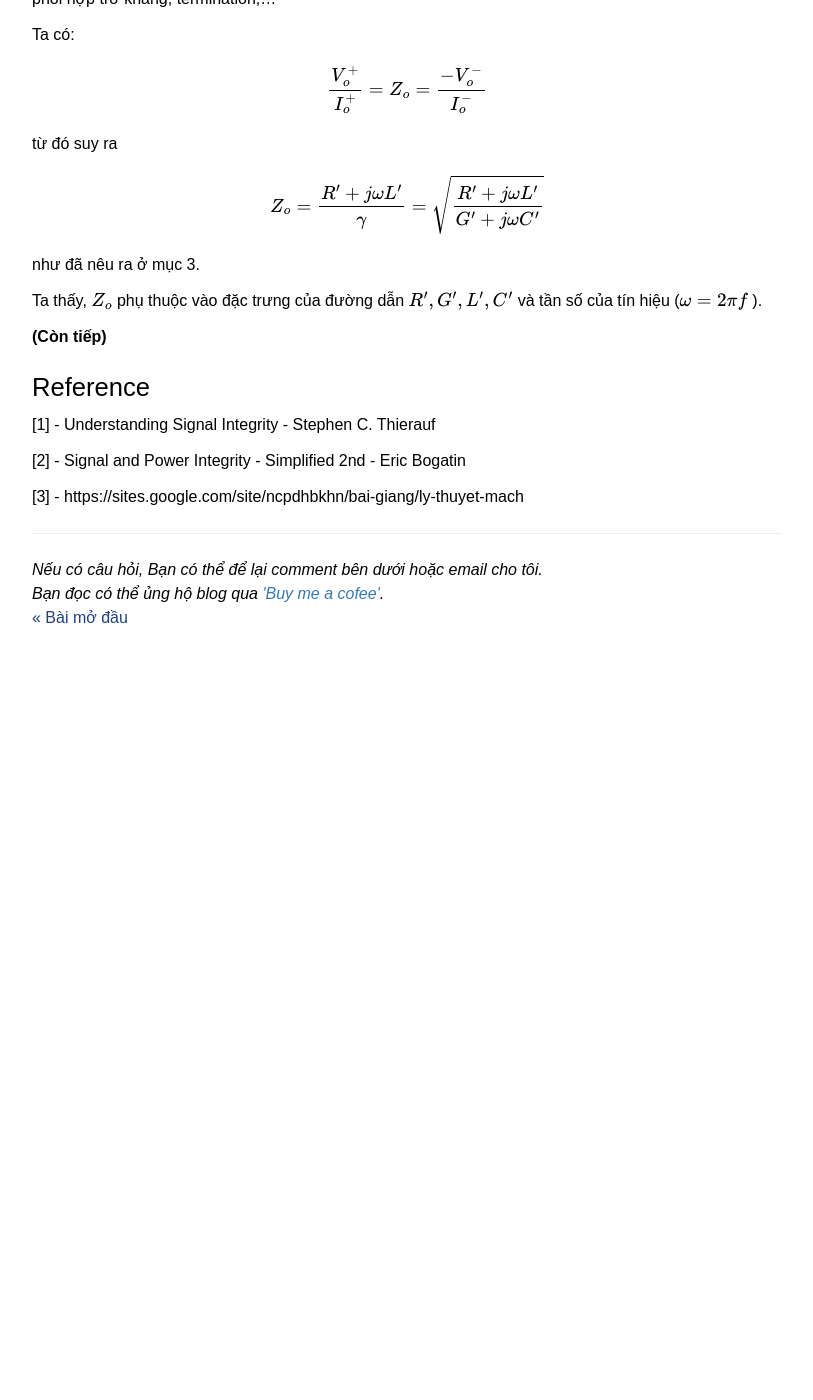
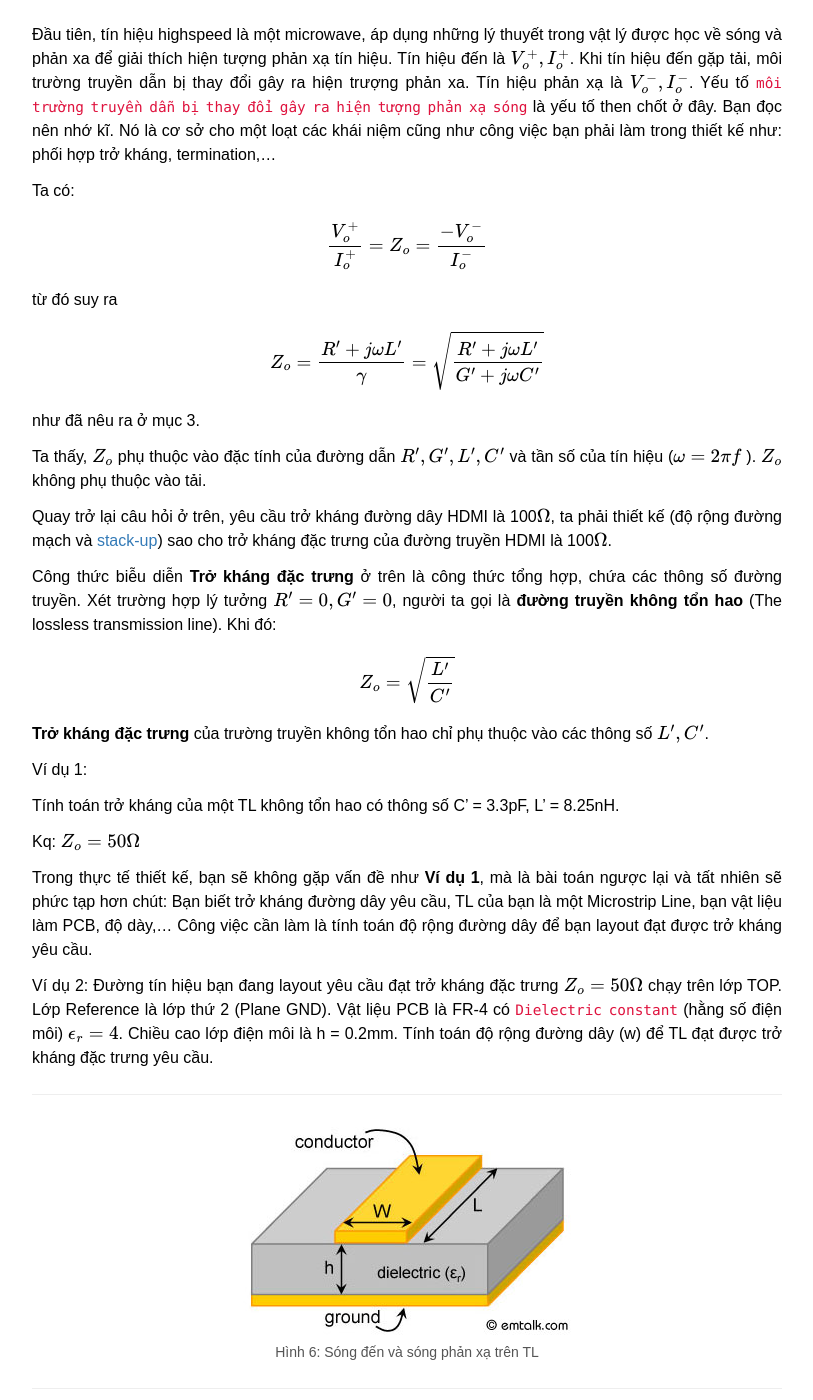
Before and after one commit to anhvanthe/SignalPowerIntegrity, a Jekyll site: the page built from _posts/2018-09-22-lythuyet-duong-day-dai.md, in a window 1280 px wide and 1400 px high, scrolled down 4828 px. Shown: the whole window, without its empty margins (233-1046 px from the left). Built offline with Jekyll 4.4.1, drawn with Linux system fonts in a browser that asks for light colours; nearby versions of some CDN libraries; formulas are drawn with MathJax 3; before the commit the page ends 5458 px from its top, so only the background shows below that; some of the changed text lies outside the part shown.

Commit message:
2018-09-22-lythuyet-duong-day-dai.md: completed

```diff
--- a/_posts/2018-09-22-lythuyet-duong-day-dai.md
+++ b/_posts/2018-09-22-lythuyet-duong-day-dai.md
@@ -11,10 +11,16 @@ categories: Basic
 
 **Trong bài viết này:**
 
+- [1. Giới thiệu](#-gioi-thieu)
+- [2. Định nghĩa](#-dinh-nghia)
+- [3. Mô hình toán](#-mo-hinh-toan)
+- [4. Trở kháng đặc trưng](#-tro-khang-dac-trung)
+- [5. Tóm tắt](#-tom-tat)
+- [6. Reference](#-Reference)
 
 <a name="-gioi-thieu"></a>
 
-## 1.Giới thiệu
+## 1. Giới thiệu
 Hôm nay chúng ta sẽ tìm hiểu về lý thuyết đường dây truyền tải (Transmission Line Theory - TL Theory), một lý thuyết cơ bản trong điện-điện tử nói chung và thiết kế mạch High Speed nói riêng. Khi search trên Google với từ khóa `Transmission Line Theory` tôi nhận được `112,000,000` kết quả trong khi với từ khóa "Mark Zuckerberg" là `30,000,000` kết quả. Điều này chứng tỏ lý thuyết này nhận được sự quan tâm của đông đảo sinh viên, NCS, giảng viên và kỹ sư. Tôi thấy rất nhiều trường giảng dạy về lý thuyết này, cho nhiều môn học khác nhau và dùng trong các ứng dụng khác nhau, cho thấy tầm quan trọng của TL Theory.
 
 <hr>
@@ -120,9 +126,9 @@ Z_o = \sqrt{ \frac{R' + j\omega L'}{G' + j\omega C'} }
 là trở kháng đặc trưng.
 
 <a name="-tro-khang-dac-trung"></a>
-## 4.Trở kháng đặc trưng
+## 4. Trở kháng đặc trưng
 <!-- Để hiểu rõ hơn về **Trở kháng đặc trưng** (characteristic impedance) -->
-Trở kháng đặc trưng (characteristic impedance), thường được gọi vắn tắt là trở kháng đã gây ra nhiều hiểu lầm và sự lẫn lộn cho nhiều kỹ sư. Khi nói: Trở kháng đường dây HDMI là 90\\(\Omega \\)  **thì có nghĩa là đường tín hiệu đó có điện trở là 90 Ohm hay trở kháng đặc trưng của đường truyền tín hiệu là 90\\(\Omega \\)?**
+Trở kháng đặc trưng (characteristic impedance), thường được gọi vắn tắt là trở kháng đã gây ra nhiều hiểu lầm và sự lẫn lộn cho nhiều kỹ sư. Khi nói: Trở kháng đường dây HDMI là 100\\(\Omega \\)  **thì có nghĩa là đường tín hiệu đó có điện trở là 90 Ohm hay trở kháng đặc trưng của đường truyền tín hiệu là 100\\(\Omega \\)?**
 
 Nhiều bạn nói ngay được câu trả lời nằm ở vế sau. Như tôi, dù chưa biết gì về TL và Trở kháng đặc trưng cũng có thể suy luận được là vế sau (vì điện trở chỉ khoảng vài m\\(\Omega \\)).
 
@@ -147,24 +153,66 @@ Z_o = \frac{R' + j\omega L'}{\gamma} = \sqrt{ \frac{R' + j\omega L'}{G' + j\omeg
 \\]
 như đã nêu ra ở mục 3.
 
-Ta thấy, \\(Z_o \\) phụ thuộc vào đặc trưng của đường dẫn \\(R', G', L', C' \\) và tần số của tín hiệu (\\(\omega = 2\pi f \\) ).
+Ta thấy, \\(Z_o \\) phụ thuộc vào đặc tính của đường dẫn \\(R', G', L', C' \\) và tần số của tín hiệu (\\(\omega = 2\pi f \\) ).
+\\(Z_o \\) không phụ thuộc vào tải.
+
+Quay trở lại câu hỏi ở trên, yêu cầu trở kháng đường dây HDMI là 100\\(\Omega \\), ta phải thiết kế (độ rộng đường mạch và [stack-up][stackup]) sao cho trở kháng đặc trưng của đường truyền HDMI là 100\\(\Omega \\).
+
+Công thức biễu diễn **Trở kháng đặc trưng** ở trên là công thức tổng hợp, chứa các thông số đường truyền. Xét trường hợp lý tưởng \\(R' = 0, G' = 0 \\), người ta gọi là **đường truyền không tổn hao** (The lossless transmission line). Khi đó:
+\\[
+Z_o = \sqrt{\frac{L'}{C'}}
+\\]
+
+**Trở kháng đặc trưng** của trường truyền không tổn hao chỉ phụ thuộc vào các thông số \\(L', C' \\).
+
+Ví dụ 1:
+
+Tính toán trở kháng của một TL không tổn hao có thông số C' = 3.3pF, L' = 8.25nH.
+
+Kq: \\(Z_o = 50\Omega\\)
 
 
+Trong thực tế thiết kế, bạn sẽ không gặp vấn đề như **Ví dụ 1**, mà là bài toán ngược lại và tất nhiên sẽ phức tạp hơn chút: Bạn biết trở kháng đường dây yêu cầu, TL của bạn là một Microstrip Line, bạn vật liệu làm PCB, độ dày,... Công việc cần làm là tính toán độ rộng đường dây để bạn layout đạt được trở kháng yêu cầu.
 
-**(Còn tiếp)**
+Ví dụ 2:
+Đường tín hiệu bạn đang layout yêu cầu đạt trở kháng đặc trưng \\(Z_o = 50\Omega\\) chạy trên lớp TOP. Lớp Reference là lớp thứ 2 (Plane GND). Vật liệu PCB là FR-4 có `Dielectric constant` (hằng số điện môi) \\(\epsilon_r = 4\\). Chiều cao lớp điện môi là h = 0.2mm. Tính toán độ rộng đường dây (w) để TL đạt được trở kháng đặc trưng yêu cầu.
+
+<hr>
+<div class="imgcap">
+ <img src ="/assets/1_tl/tl_ms.jpg" align = "center" width = "">
+ <div class = "thecap"> Hình 6: Sóng đến và sóng phản xạ trên TL </div>
+</div>
+<hr>
+
+
+Cách nhanh nhất để tính toán độ rộng đường dây là dùng các công cụ tính toán online như:
+
+* [Online tool](https://www.pasternack.com/t-calculator-coax-cutoff.aspx)
+* [Offline tool - Saturn](https://www.saturnpcb.com/pcb_toolkit/)
+
+Bạn tự tìm ra đáp án của mình và comment ở phần Comments nếu muốn trao đổi thêm nhé :D
+
+<a name="-tom-tat"></a>
+## 5. Tóm tắt
+* Lý thuyết về đường truyền tín hiệu, đường truyền tín hiệu không tổn hao và ứng dụng thực tế.
+* Cơ sở lý thuyết cho thiết kế mạch tốc độ cao
+
+
+<a name="-Reference"></a>
+## 6. Reference
+[1] - Understanding Signal Integrity - Stephen C. Thierauf
+
+[2] - Signal and Power Integrity - Simplified 2nd - Eric Bogatin
+
+[3] - [https://sites.google.com/site/ncpdhbkhn/bai-giang/ly-thuyet-mach](https://sites.google.com/site/ncpdhbkhn/bai-giang/ly-thuyet-mach)
+
+[4] - [http://www.emtalk.com/mscalc.php](http://www.emtalk.com/mscalc.php)
 
 
 
 [Microstrip]: https://en.wikipedia.org/wiki/Microstrip
 [coxial]: https://en.wikipedia.org/wiki/Coaxial_cable
-
-## Reference
-[1] - Understanding Signal Integrity - Stephen C. Thierauf
-
-[2] - Signal and Power Integrity - Simplified 2nd - Eric Bogatin
-
-[3] - https://sites.google.com/site/ncpdhbkhn/bai-giang/ly-thuyet-mach
-
+[stackup]: http://www.hottconsultants.com/techtips/pcb-stack-up-1.html
 <!--
 - Idea (loss less) Transmission line model
 - Impedance
```
Also changed, not shown: assets/1_tl/tl_ms.jpg (added).
